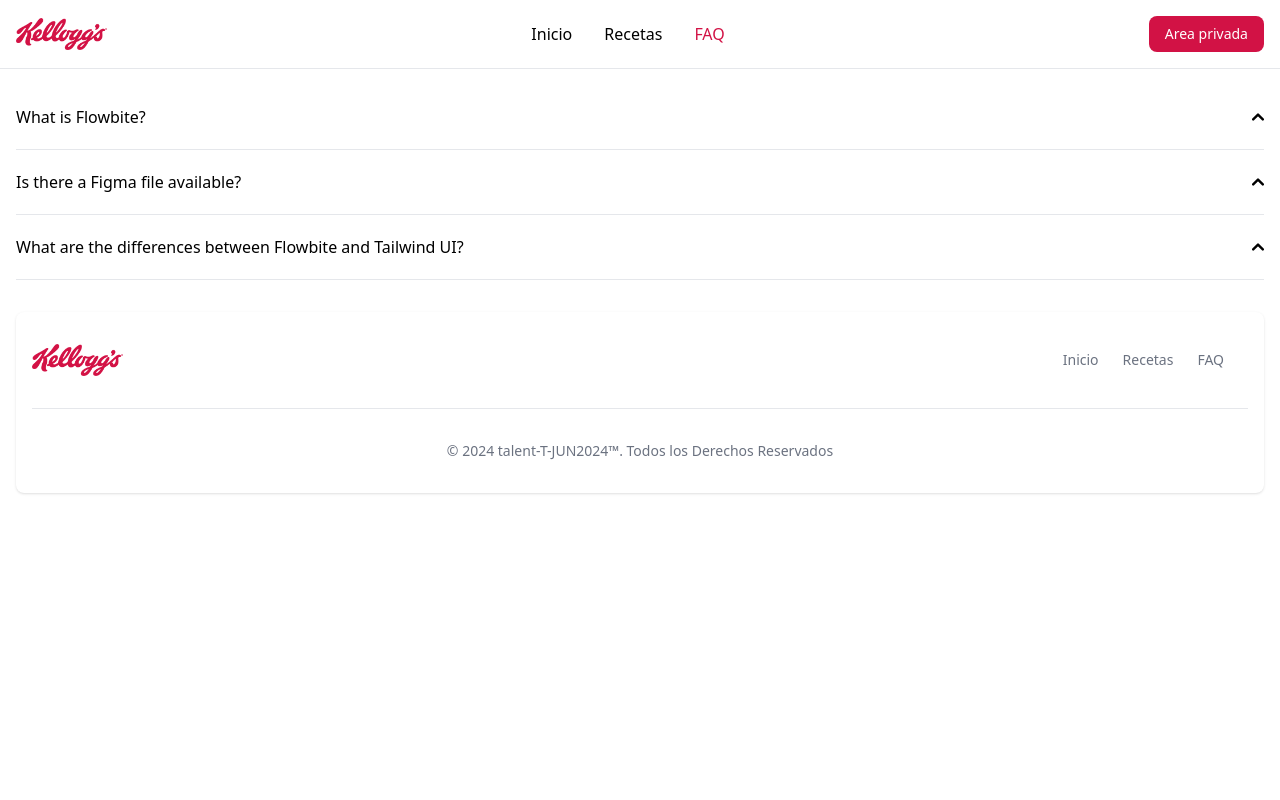
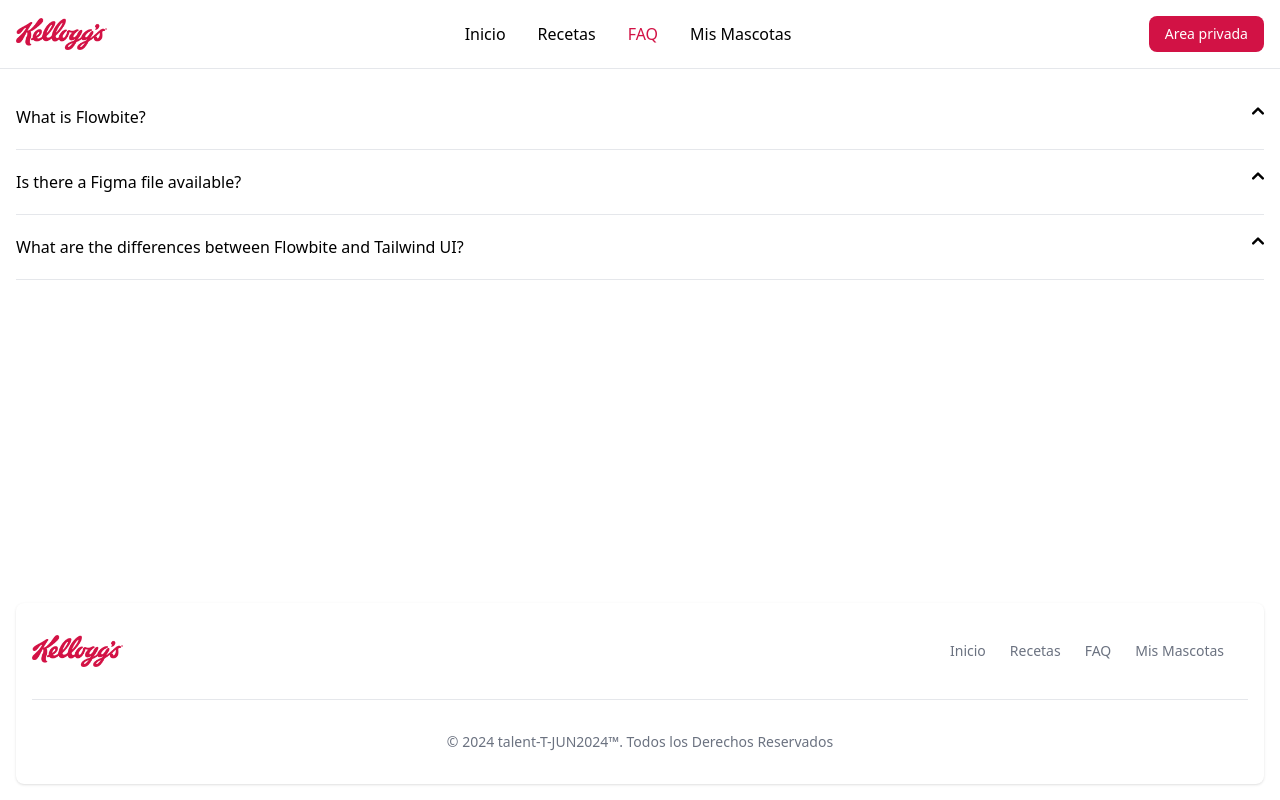
Before and after one commit to SHervas03/talentoteca, a React (Vite) app: page /FAQ in a window 1280 px wide. Built offline with nearby package versions, Linux system fonts and the light colour scheme.

Commit message:
Mis mascotas

```diff
--- a/src/data/NavLinks.js
+++ b/src/data/NavLinks.js
@@ -13,6 +13,11 @@ const NavLinks = [
         name: "FAQ",
         path: "/FAQ",
         to: "/FAQ"
+    },
+    {
+        name: "Mis Mascotas",
+        path: "/Mascotas",
+        to: "/Mascotas"
     }
 ];
 
--- a/src/layouts/MainLayout.jsx
+++ b/src/layouts/MainLayout.jsx
@@ -1,12 +1,10 @@
-import { Outlet, useLocation } from "react-router"
-import Nav from "../components/layout/nav/Nav"
-import Footer from "../components/layout/footer/Footer"
+import { Outlet, useLocation } from "react-router";
+import Nav from "../components/layout/nav/Nav";
+import Footer from "../components/layout/footer/Footer";
 import { useEffect } from "react";
 
 function MainLayout() {
-
-    const location = useLocation()
-
+  const location = useLocation();
 
   useEffect(() => {
     switch (location.pathname) {
@@ -22,6 +20,9 @@ function MainLayout() {
       case "/Registro":
         document.title = "Registro";
         break;
+      case "/Mascotas":
+        document.title = "Mascotas";
+        break;
       default:
     }
   }, [location.pathname]);
@@ -29,12 +30,14 @@ function MainLayout() {
   const isAuthRoute = location.pathname === "/Registro";
 
   return (
-        <>
+    <div className="flex flex-col min-h-screen">
       {!isAuthRoute && <Nav />}
+      <main className="flex-grow">
         <Outlet />
+      </main>
       {!isAuthRoute && <Footer />}
-        </>
-    )
+    </div>
+  );
 }
 
-export default MainLayout
+export default MainLayout;
--- a/src/pages/FAQ.jsx
+++ b/src/pages/FAQ.jsx
@@ -15,7 +15,7 @@ function FAQ() {
           <h2 id={`accordion-flush-heading-${faq.id}`}>
             <button
               type="button"
-              className="flex items-center justify-between w-full py-5 font-medium text-black border-b border-gray-200 gap-3"
+              className="flex justify-between w-full py-5 font-medium text-black border-b border-gray-200 gap-3"
               onClick={() => toggleAccordion(faq.id)}
               aria-expanded={openItem === faq.id}
               aria-controls={`accordion-flush-body-${faq.id}`}
--- /dev/null
+++ b/src/pages/Pets.jsx
@@ -0,0 +1,9 @@
+function Pets() {
+    return (
+      <>
+        Con calma, no esta hecho todavía
+      </>
+    )
+  }
+
+  export default Pets
--- a/src/routes/RouteSystem.jsx
+++ b/src/routes/RouteSystem.jsx
@@ -4,6 +4,7 @@ import MainLayout from '../layouts/MainLayout.jsx'
 import Recipes from '../pages/Recipes.jsx';
 import FAQ from '../pages/FAQ.jsx';
 import Register from '../pages/Register.jsx';
+import Pets from '../pages/Pets.jsx';
 
 function RouteSystem() {
 
@@ -15,6 +16,7 @@ function RouteSystem() {
                     <Route path="Recetas" element={<Recipes />} />
                     <Route path="FAQ" element={<FAQ />} />
                     <Route path="Registro" element={<Register />} />
+                    <Route path="Mascotas" element={<Pets />} />
                 </Route>
             </Routes>
         </BrowserRouter>
```
Lines whose indentation alone changed are shown as unchanged.
